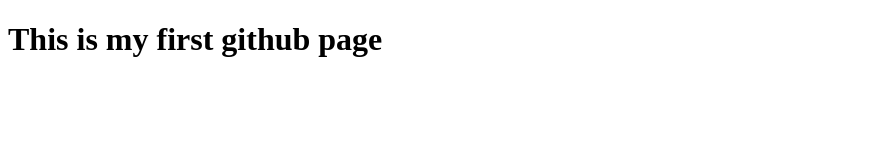
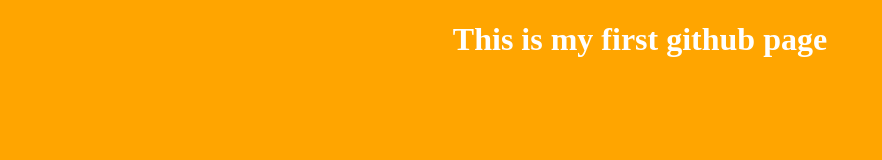
Before and after one commit to dumpofmemory/test, a plain HTML site: page index.html in a window 1280 px wide. Shown: the whole page, without its empty margins (0-882 px from the left). Drawn offline with Linux system fonts and the light colour scheme.

Commit message:
Update index.html

```diff
--- a/index.html
+++ b/index.html
@@ -1,9 +1,17 @@
 <!DOCTYPE html>
 <html>
 <head>
-<title>Test website</title>
+  <title>Test website</title>
 </head>
 <body>
-<h1>This is my first github page</h1>
+  <h1>This is my first github page</h1>
+
+  <style>
+    body{
+      background-color: orange;
+      color:#fff;
+      text-align: center;
+    }
+  </style>
 </body>
 </html>
```
